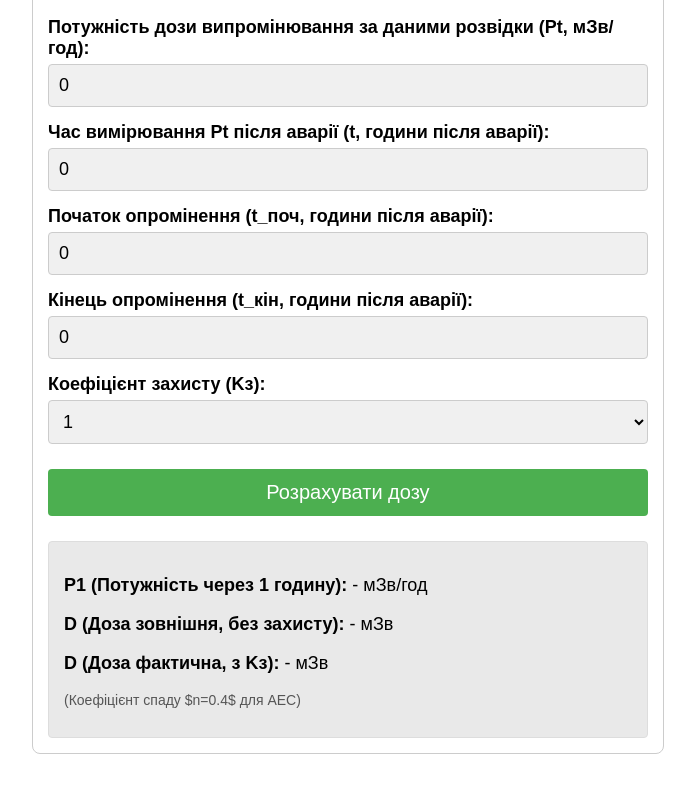
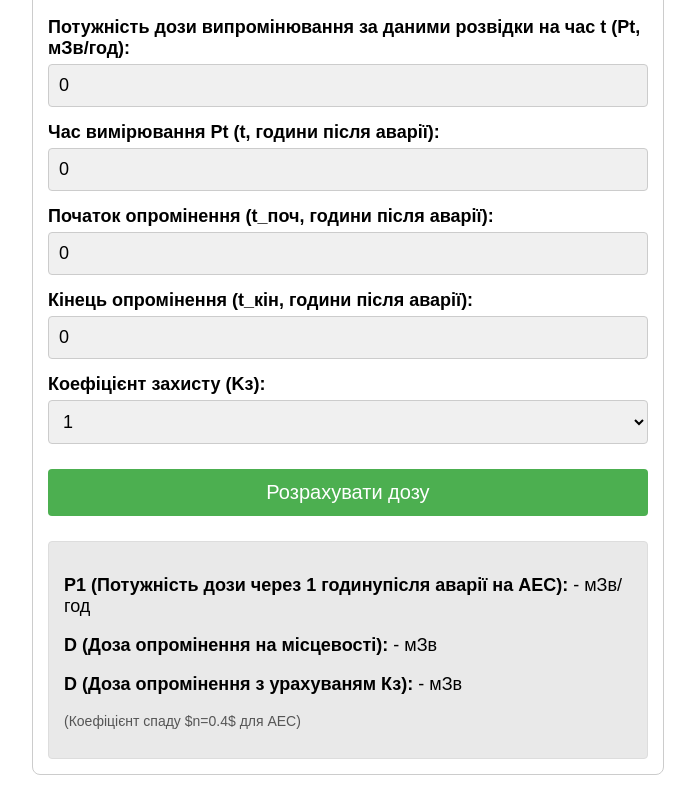
Before and after one commit to sergsh1125-dotcom/radiation-doza, a plain HTML site: page index.html in a window 1280 px wide. Shown: the part 77-862 px from the top of the page, without its empty margins (292-987 px from the left). Before the commit the page ends 841 px from the top, so only its background shows below. Drawn offline with Linux system fonts and the light colour scheme.

Commit message:
Add files via upload

```diff
--- a/index.html
+++ b/index.html
@@ -61,10 +61,10 @@
 
     <h2>Калькулятор дози опромінення (аварія на АЕС)</h2>
 
-    <label for="Pt">Потужність дози випромінювання за даними розвідки (Pt, мЗв/год):</label>
+    <label for="Pt">Потужність дози випромінювання за даними розвідки на час t (Pt, мЗв/год):</label>
     <input type="number" id="Pt" value="0">
 
-    <label for="t_izmereniya">Час вимірювання Pt після аварії (t, години після аварії):</label>
+    <label for="t_izmereniya">Час вимірювання Pt (t, години після аварії):</label>
     <input type="number" id="t_izmereniya" value="0">
 
     <label for="t_nachalo">Початок опромінення (t_поч, години після аварії):</label>
@@ -90,9 +90,9 @@
     <button onclick="performCalculation()">Розрахувати дозу</button>
 
     <div id="results">
-        <p><strong>P1 (Потужність через 1 годину):</strong> <span id="P1_result">-</span> мЗв/год</p>
-        <p><strong>D (Доза зовнішня, без захисту):</strong> <span id="D_external_result">-</span> мЗв</p>
-        <p><strong>D (Доза фактична, з Kз):</strong> <span id="Dose_result">-</span> мЗв</p>
+        <p><strong>P1 (Потужність дози через 1 годинупісля аварії на АЕС):</strong> <span id="P1_result">-</span> мЗв/год</p>
+        <p><strong>D (Доза опромінення на місцевості):</strong> <span id="D_external_result">-</span> мЗв</p>
+        <p><strong>D (Доза опромінення з урахуваням Кз):</strong> <span id="Dose_result">-</span> мЗв</p>
         <p style="font-size: 14px; color: #555;">(Коефіцієнт спаду $n=0.4$ для АЕС)</p>
     </div>
 
```
